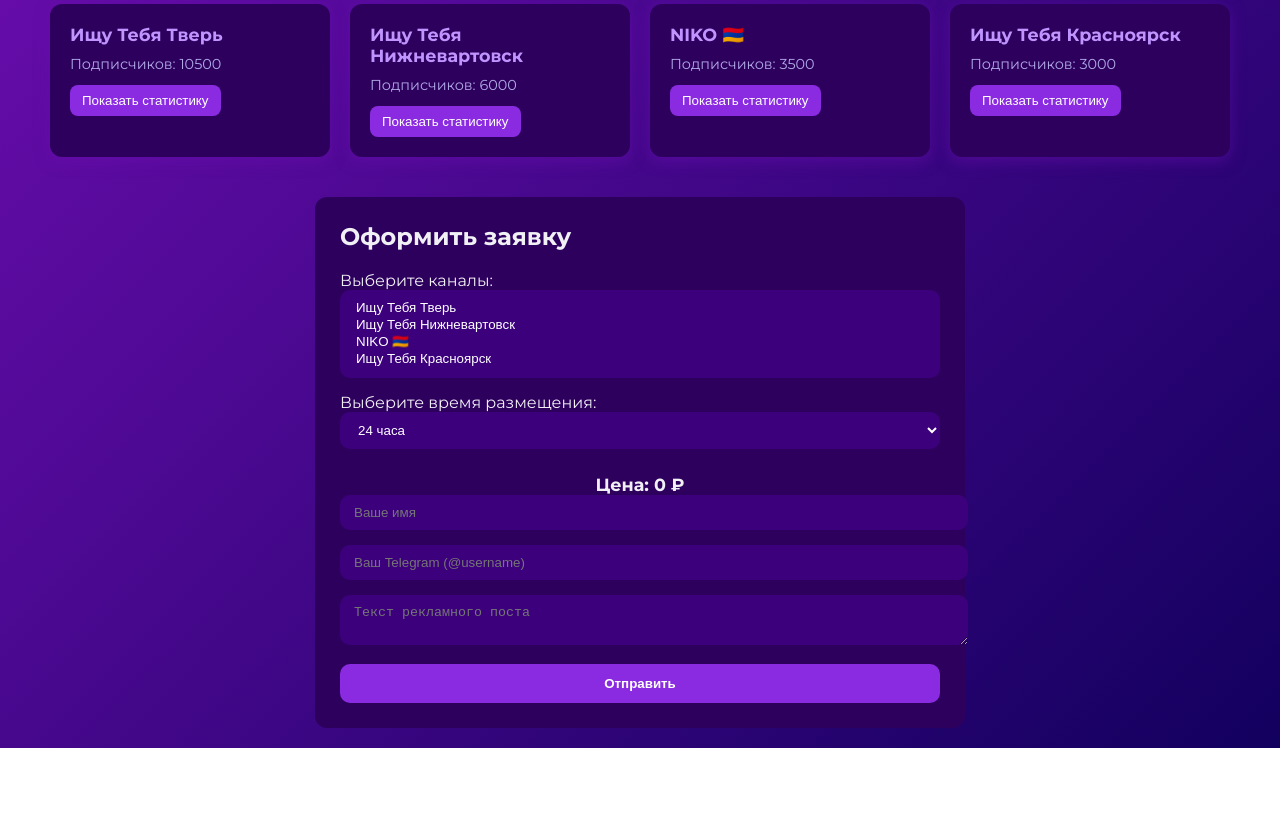
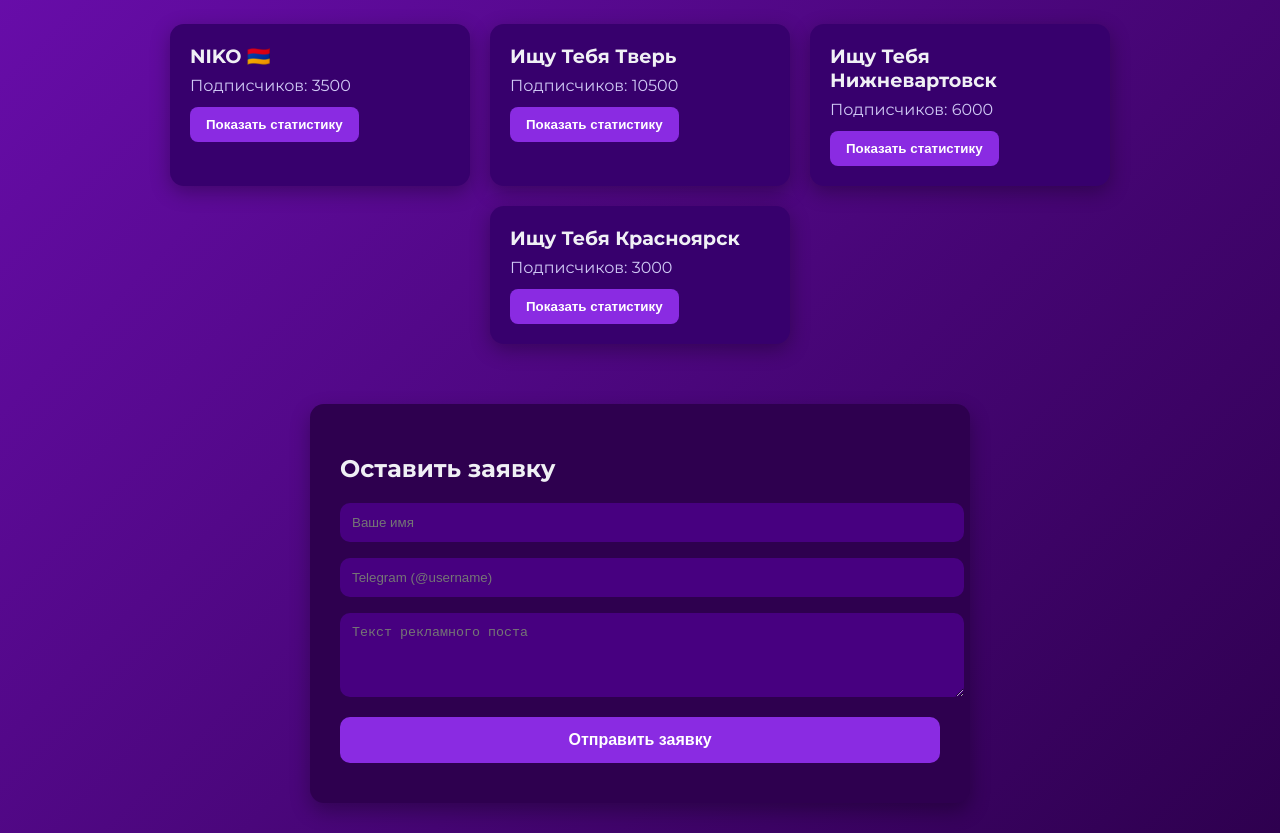
Before and after one commit to nikoooott/nikoad-server, a website: page index.html in a window 1280 px wide. Shown: the part 106-939 px from the top of the page. Before the commit the page ends 854 px from the top, so only its background shows below. Drawn offline with Linux system fonts and the light colour scheme.

Commit message:
Update index.html

```diff
--- a/index.html
+++ b/index.html
@@ -2,37 +2,40 @@
 <html lang="ru">
 <head>
   <meta charset="UTF-8" />
-  <meta name="viewport" content="width=device-width, initial-scale=1" />
+  <meta name="viewport" content="width=device-width, initial-scale=1.0"/>
   <title>NikoAd — Реклама в Telegram</title>
-  <link href="https://fonts.googleapis.com/css2?family=Montserrat:wght@400;700&display=swap" rel="stylesheet">
+  <link href="https://fonts.googleapis.com/css2?family=Montserrat:wght@400;700&display=swap" rel="stylesheet"/>
   <style>
     body {
       margin: 0;
       font-family: 'Montserrat', sans-serif;
-      background: linear-gradient(135deg, #6a0dad, #12005e);
+      background: linear-gradient(135deg, #6a0dad, #2e004f);
       color: #f0f0f5;
-      padding: 20px;
+      padding: 30px 20px;
     }
 
     h1 {
       text-align: center;
-      margin-bottom: 30px;
+      font-weight: 700;
+      font-size: 2rem;
+      margin-bottom: 40px;
     }
 
     .channels {
       display: flex;
       flex-wrap: wrap;
+      justify-content: center;
       gap: 20px;
-      justify-content: center;
+      margin-bottom: 60px;
     }
 
     .channel-card {
-      background: #2e005e;
-      border-radius: 12px;
+      background: #37006d;
+      border-radius: 14px;
       padding: 20px;
-      width: 240px;
-      box-shadow: 0 4px 15px rgba(106, 13, 173, 0.5);
-      transition: transform 0.3s ease;
+      width: 260px;
+      box-shadow: 0 6px 20px rgba(0,0,0,0.3);
+      transition: transform 0.3s;
     }
 
     .channel-card:hover {
@@ -40,257 +43,225 @@
     }
 
     .channel-name {
-      font-weight: bold;
-      font-size: 1.1rem;
-      margin-bottom: 10px;
+      font-size: 1.2rem;
+      font-weight: 700;
+      margin-bottom: 8px;
     }
 
-    .subscribers {
-      font-size: 0.9rem;
+    .channel-subs {
+      color: #d0c9f5;
       margin-bottom: 12px;
-      color: #b0a9e6;
     }
 
-    .btn-stat {
+    .btn-stats {
       background: #8a2be2;
       border: none;
+      padding: 10px 16px;
       color: white;
-      padding: 8px 12px;
+      font-weight: 600;
       border-radius: 8px;
+      cursor: pointer;
+      transition: background 0.3s;
+    }
+
+    .btn-stats:hover {
+      background: #a060ff;
+    }
+
+    /* Модальное окно */
+    .modal {
+      display: none;
+      position: fixed;
+      z-index: 1000;
+      left: 0; top: 0;
+      width: 100%; height: 100%;
+      background: rgba(0,0,0,0.6);
+      justify-content: center;
+      align-items: center;
+    }
+
+    .modal-content {
+      background: #2e004f;
+      padding: 30px;
+      border-radius: 12px;
+      max-width: 500px;
+      width: 90%;
+      color: #fff;
+      box-shadow: 0 8px 30px rgba(0,0,0,0.4);
+      position: relative;
+    }
+
+    .modal h2 {
+      margin-top: 0;
+    }
+
+    .modal p {
+      margin: 10px 0;
+    }
+
+    .close-btn {
+      position: absolute;
+      top: 15px;
+      right: 20px;
+      font-size: 20px;
+      cursor: pointer;
+      color: #aaa;
+    }
+
+    .close-btn:hover {
+      color: #fff;
+    }
+
+    /* Заявка */
+    .form-block {
+      background: #2e004f;
+      padding: 30px;
+      border-radius: 14px;
+      max-width: 600px;
+      margin: 0 auto;
+      box-shadow: 0 8px 20px rgba(0,0,0,0.3);
+    }
+
+    .form-block input, .form-block textarea {
+      width: 100%;
+      padding: 12px;
+      margin-bottom: 16px;
+      background: #470080;
+      border: none;
+      border-radius: 10px;
+      color: #fff;
+    }
+
+    .form-block button {
+      background: #8a2be2;
+      border: none;
+      padding: 14px;
+      width: 100%;
+      border-radius: 10px;
+      color: white;
+      font-weight: 700;
+      font-size: 1rem;
       cursor: pointer;
     }
 
-    .stats-modal {
-      display: none;
-      position: fixed;
-      top: 10%;
-      left: 50%;
-      transform: translateX(-50%);
-      width: 90%;
-      max-width: 600px;
-      background: #210044;
-      border-radius: 14px;
-      padding: 20px;
-      z-index: 1000;
-      box-shadow: 0 0 30px rgba(0,0,0,0.8);
+    .form-block button:hover {
+      background: #a060ff;
     }
 
-    .stats-modal.active {
-      display: block;
+    #status {
+      text-align: center;
+      margin-top: 10px;
+      font-weight: 600;
     }
-
-    .overlay {
-      position: fixed;
-      top: 0; left: 0;
-      width: 100%; height: 100%;
-      background: rgba(0,0,0,0.6);
-      z-index: 999;
-      display: none;
-    }
-
-    .overlay.active {
-      display: block;
-    }
-
-    .form-block {
-      margin-top: 40px;
-      background: #2e005e;
-      padding: 25px;
-      border-radius: 12px;
-      max-width: 600px;
-      margin-left: auto;
-      margin-right: auto;
-    }
-
-    .form-block h2 {
-      margin-top: 0;
-    }
-
-    form input, form textarea, form select {
-      width: 100%;
-      padding: 10px 14px;
-      margin-bottom: 15px;
-      border: none;
-      border-radius: 10px;
-      background: #3c007d;
-      color: white;
-    }
-
-    form button {
-      width: 100%;
-      background: #8a2be2;
-      border: none;
-      padding: 12px;
-      border-radius: 10px;
-      color: white;
-      font-weight: bold;
-      cursor: pointer;
-    }
-
-    #price {
-      text-align: center;
-      font-size: 1.1rem;
-      margin-top: 10px;
-      font-weight: bold;
-    }
-
   </style>
 </head>
 <body>
 
 <h1>NikoAd — Реклама в Telegram</h1>
 
-<div class="channels" id="channelsContainer"></div>
+<div class="channels" id="channels"></div>
 
-<!-- Статистика -->
-<div class="overlay" id="overlay"></div>
-<div class="stats-modal" id="statsModal">
-  <h2 id="statsTitle"></h2>
-  <p id="statsContent"></p>
-  <button onclick="closeStats()">Назад</button>
+<!-- Модалка -->
+<div class="modal" id="modal">
+  <div class="modal-content">
+    <span class="close-btn" id="closeModal">&times;</span>
+    <h2 id="modalTitle">Статистика</h2>
+    <p id="modalStats"></p>
+  </div>
 </div>
 
-<!-- Форма -->
+<!-- Форма заявки -->
 <div class="form-block">
-  <h2>Оформить заявку</h2>
+  <h2>Оставить заявку</h2>
   <form id="orderForm">
-    <label>Выберите каналы:</label>
-    <select id="channelSelect" multiple required></select>
-
-    <label>Выберите время размещения:</label>
-    <select id="durationSelect" required>
-      <option value="24">24 часа</option>
-      <option value="48">48 часов</option>
-      <option value="72">72 часа</option>
-      <option value="forever">Навсегда</option>
-      <option value="story">История</option>
-    </select>
-
-    <div id="price">Цена: 0 ₽</div>
-
-    <input type="text" name="name" placeholder="Ваше имя" required>
-    <input type="text" name="telegram" placeholder="Ваш Telegram (@username)" required>
-    <textarea name="message" placeholder="Текст рекламного поста" required></textarea>
-
-    <button type="submit">Отправить</button>
-    <div id="statusMsg"></div>
+    <input type="text" id="name" placeholder="Ваше имя" required>
+    <input type="text" id="tg" placeholder="Telegram (@username)" required>
+    <textarea id="msg" placeholder="Текст рекламного поста" rows="4" required></textarea>
+    <button type="submit">Отправить заявку</button>
+    <div id="status"></div>
   </form>
 </div>
 
 <script>
   const channels = [
     {
-      id: 'tver',
-      name: 'Ищу Тебя Тверь',
-      link: 'https://t.me/ishutebyatverr',
-      subs: 10500,
-      stats: 'СРЕДНИЙ ОХВАТ: 2573 / ERR: 26% / ER: 0.49%',
-      prices: { "24": 1550, "48": 1700, "72": 1900, "forever": 2600, "story": 1100 }
+      name: 'NIKO 🇦🇲',
+      subs: 3500,
+      views: 7600,
+      stats: 'Подписчиков: 3,500\nПросмотры: 7,600\nERR: 247%\nER: 2.67%\nОхват за 24ч: 773',
     },
     {
-      id: 'nizhnevartovsk',
-      name: 'Ищу Тебя Нижневартовск',
-      link: 'https://t.me/nizhnevartovsk_dtp',
-      subs: 6000,
-      stats: 'СРЕДНИЙ ОХВАТ: 2156 / ERR: 43.7% / ER: 0.73%',
-      prices: { "24": 1400, "48": 1600, "72": 1800, "forever": 2200, "story": 1100 }
+      name: 'Ищу Тебя Тверь',
+      subs: 10500,
+      views: 3200,
+      stats: 'Подписчиков: 10,500\nПросмотры: 3,200\nERR: 26%\nER: 0.49%\nОхват за 24ч: 2,573',
     },
     {
-      id: 'niko',
-      name: 'NIKO 🇦🇲',
-      link: 'https://t.me/nikotver',
-      subs: 3500,
-      stats: 'СРЕДНИЙ ОХВАТ: 773 / ERR: 247% / ER: 2.67%',
-      prices: { "24": 1000, "48": 1150, "72": 1250, "story": 800 }
+      name: 'Ищу Тебя Нижневартовск',
+      subs: 6000,
+      views: 2600,
+      stats: 'Подписчиков: 6,000\nПросмотры: 2,600\nERR: 43.7%\nER: 0.73%\nОхват за 24ч: 2,156',
     },
     {
-      id: 'krasnoyarsk',
       name: 'Ищу Тебя Красноярск',
-      link: 'https://t.me/ishutebyakrasnoyarsk',
       subs: 3000,
-      stats: 'СРЕДНИЙ ОХВАТ: 574 / ERR: 37.8% / ER: 0.98%',
-      prices: { "24": 800, "48": 1000, "72": 1150, "forever": 1300, "story": 700 }
+      views: 700,
+      stats: 'Подписчиков: 3,000\nПросмотры: 700\nERR: 38%\nER: 0.98%\nОхват за 24ч: 574',
     }
   ];
 
-  const channelsContainer = document.getElementById('channelsContainer');
-  const channelSelect = document.getElementById('channelSelect');
-  const durationSelect = document.getElementById('durationSelect');
-  const priceDisplay = document.getElementById('price');
-  const statsModal = document.getElementById('statsModal');
-  const overlay = document.getElementById('overlay');
+  const container = document.getElementById('channels');
+  const modal = document.getElementById('modal');
+  const modalTitle = document.getElementById('modalTitle');
+  const modalStats = document.getElementById('modalStats');
+  const closeModal = document.getElementById('closeModal');
 
-  // Рендер карточек
-  channels.forEach(ch => {
-    // Карточка
-    const div = document.createElement('div');
-    div.className = 'channel-card';
-    div.innerHTML = `
-      <div class="channel-name"><a href="${ch.link}" target="_blank" style="color:#bf94ff;text-decoration:none;">${ch.name}</a></div>
-      <div class="subscribers">Подписчиков: ${ch.subs}</div>
-      <button class="btn-stat" onclick="showStats('${ch.id}')">Показать статистику</button>
+  channels.forEach(channel => {
+    const card = document.createElement('div');
+    card.className = 'channel-card';
+    card.innerHTML = `
+      <div class="channel-name">${channel.name}</div>
+      <div class="channel-subs">Подписчиков: ${channel.subs}</div>
+      <button class="btn-stats">Показать статистику</button>
     `;
-    channelsContainer.appendChild(div);
-
-    // Добавить в select
-    const opt = document.createElement('option');
-    opt.value = ch.id;
-    opt.textContent = ch.name;
-    channelSelect.appendChild(opt);
+    card.querySelector('button').onclick = () => {
+      modalTitle.textContent = channel.name;
+      modalStats.textContent = channel.stats;
+      modal.style.display = 'flex';
+    };
+    container.appendChild(card);
   });
 
-  // Статистика
-  function showStats(id) {
-    const ch = channels.find(c => c.id === id);
-    document.getElementById('statsTitle').textContent = ch.name;
-    document.getElementById('statsContent').textContent = ch.stats;
-    statsModal.classList.add('active');
-    overlay.classList.add('active');
-  }
+  closeModal.onclick = () => modal.style.display = 'none';
+  window.onclick = e => {
+    if (e.target === modal) modal.style.display = 'none';
+  };
 
-  function closeStats() {
-    statsModal.classList.remove('active');
-    overlay.classList.remove('active');
-  }
-
-  // Цена
-  function updatePrice() {
-    const selected = Array.from(channelSelect.selectedOptions).map(opt => opt.value);
-    const duration = durationSelect.value;
-    let total = 0;
-    selected.forEach(id => {
-      const ch = channels.find(c => c.id === id);
-      if (ch && ch.prices[duration]) {
-        total += ch.prices[duration];
-      }
-    });
-    priceDisplay.textContent = `Цена: ${total} ₽`;
-  }
-
-  channelSelect.addEventListener('change', updatePrice);
-  durationSelect.addEventListener('change', updatePrice);
-
-  // Отправка заявки (через Formspree)
-  document.getElementById('orderForm').addEventListener('submit', async function(e) {
+  // Форма заявки
+  document.getElementById('orderForm').addEventListener('submit', async e => {
     e.preventDefault();
-    const data = new FormData(this);
-    const statusMsg = document.getElementById('statusMsg');
+    const name = document.getElementById('name').value.trim();
+    const tg = document.getElementById('tg').value.trim();
+    const msg = document.getElementById('msg').value.trim();
 
     try {
-      const res = await fetch("https://formspree.io/f/xnnvlzor", {
-        method: "POST",
-        body: data,
-        headers: { 'Accept': 'application/json' }
+      const res = await fetch('https://nikoad-server.onrender.com/api/send', {
+        method: 'POST',
+        headers: { 'Content-Type': 'application/json' },
+        body: JSON.stringify({ name, tg, msg })
       });
+
+      const statusDiv = document.getElementById('status');
       if (res.ok) {
-        statusMsg.textContent = "✅ Заявка успешно отправлена!";
-        this.reset();
-        priceDisplay.textContent = "Цена: 0 ₽";
+        statusDiv.textContent = '✅ Заявка отправлена!';
+        statusDiv.style.color = '#8efc8e';
+        document.getElementById('orderForm').reset();
       } else {
-        statusMsg.textContent = "❌ Ошибка отправки.";
+        statusDiv.textContent = '❌ Ошибка при отправке';
+        statusDiv.style.color = '#ff8e8e';
       }
     } catch {
-      statusMsg.textContent = "❌ Ошибка сети.";
+      document.getElementById('status').textContent = '❌ Ошибка сети. Проверьте соединение.';
     }
   });
 </script>
```
